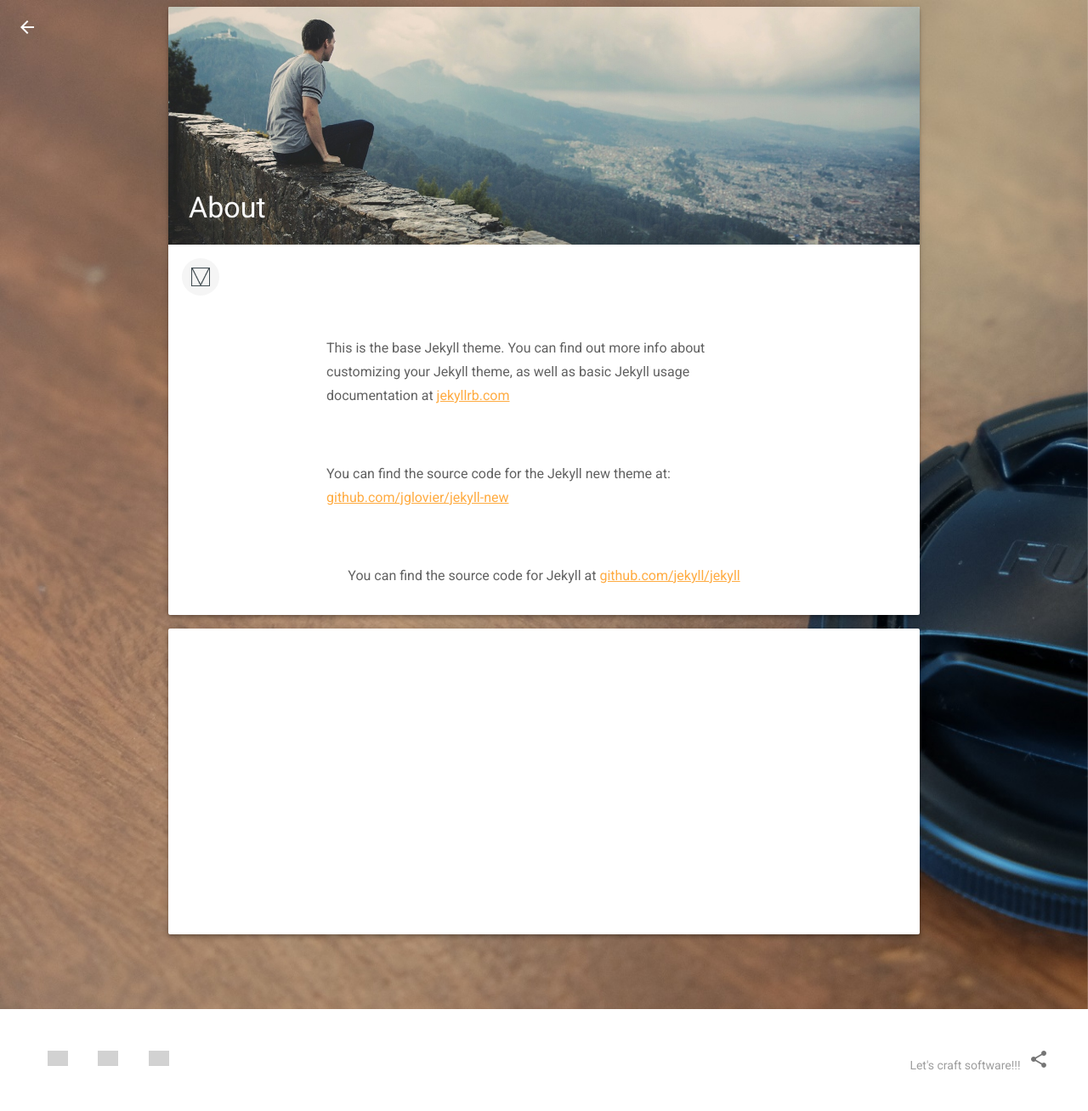
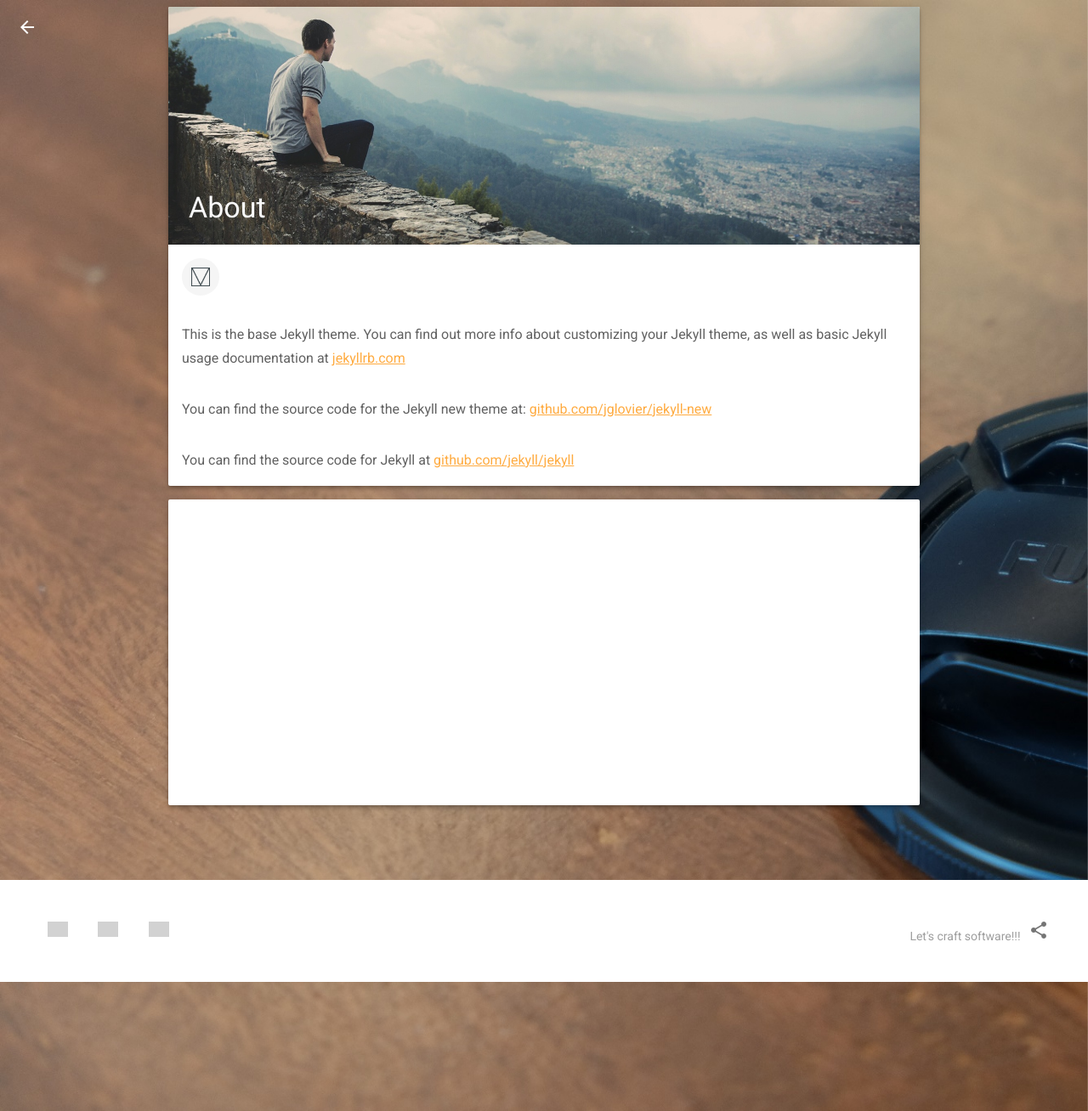
Before and after one commit to osataken/osataken.github.io, a Jekyll site: the page built from about.md, in a window 1280 px wide. Shown: the whole page at 85% size. Built offline with Jekyll 4.4.1, drawn with Linux system fonts in a browser that asks for light colours; nearby versions of some CDN libraries; library files that are not in the unit come from our copies; grey boxes are pictures that could not be loaded.

Commit message:
adjust layout and update content

```diff
--- a/css/styles.css
+++ b/css/styles.css
@@ -109,22 +109,11 @@
 .blog .mdl-card__supporting-text {
   width: 100%;
   padding: 0px;
-  min-height: 64px;
-  display: -webkit-box;
-  display: -webkit-flex;
-  display: -ms-flexbox;
-  display: flex;
-  -webkit-box-align: center;
-  -webkit-align-items: center;
-      -ms-flex-align: center;
-          align-items: center;
 }
 .blog .mdl-card__supporting-text strong {
   font-weight: 400;
 }
-.blog .mdl-card__media ~ .mdl-card__supporting-text {
-  min-height: 64px;
-}
+
 .blog .mdl-card__supporting-text:not(:last-child) {
   box-sizing: border-box;
   min-height: 76px;
@@ -329,28 +318,22 @@
       -ms-flex-align: center;
           align-items: center;
 }
-.blog--blogpost .meta + .mdl-card__supporting-text {
-  border: 0;
-  display: -webkit-box;
-  display: -webkit-flex;
-  display: -ms-flexbox;
-  display: flex;
-  -webkit-box-orient: vertical;
-  -webkit-box-direction: normal;
-  -webkit-flex-direction: column;
-      -ms-flex-direction: column;
-          flex-direction: column;
-}
+
 .blog--blogpost .meta + .mdl-card__supporting-text h2 {
-  padding: 16px;
+  padding: 0px 16px;
 }
 
+.blog .mdl-card__supporting-text p {
+    padding: 16px 16px 0px 16px;
+}
 .blog--blogpost .meta + .mdl-card__supporting-text p {
-  max-width: 512px;
-  margin: 16px auto;
   font-size: 16px;
   line-height: 28px;
-  padding: 16px;
+}
+
+.blog .mdl-card__supporting-text blockquote p {
+    display: inline;
+    padding: 0;
 }
 
 .blog--blogpost .comments {
@@ -521,6 +504,14 @@
   background-color: #F5F5F5;
 }
 
+.blog .postdate {
+    width: 120px;
+}
+.blog .readmore {
+    width: 100%;
+    text-align: right;
+}
+
 /* Fixes for IE 10 */
 .mdl-grid {
   display: -webkit-box !important;
```
Also changed, not shown: _posts/2016-01-07-hello-world.markdown (+15 -9 lines), index.html (+8 -6 lines).
